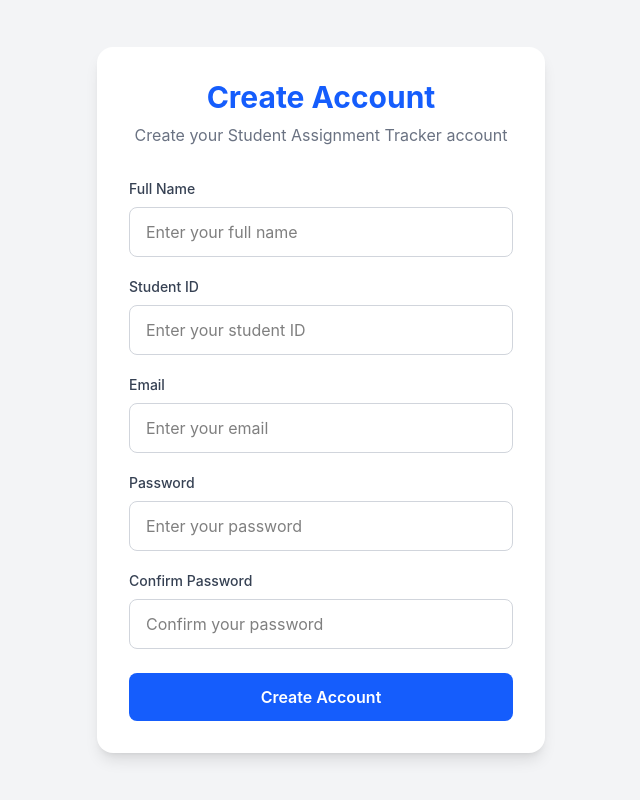
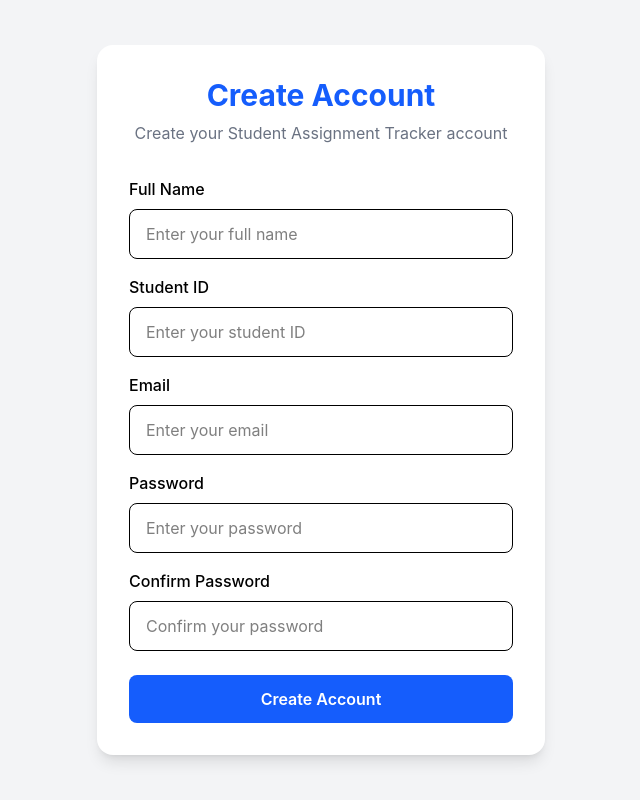
Before and after one commit to tuhinXtg/Student_Assignment_Tracker, a React (Vite) app in the folder frontend/: page /login in a window 1280 px wide. Shown: the whole page, without its empty margins (319-959 px from the left). Built offline with nearby package versions, Linux system fonts and the light colour scheme.

Commit message:
Add registration UI with controlled inputs and client-side validation

```diff
--- a/frontend/src/components/auth/AuthInput.tsx
+++ b/frontend/src/components/auth/AuthInput.tsx
@@ -1,24 +1,35 @@
+import type { ChangeEvent } from "react";
+
 interface AuthInputProps {
     label: string;
     type: string;
+    name: string;
+    value: string;
     placeholder: string;
+    onChange: (event: ChangeEvent<HTMLInputElement>) => void;
 }
 
 export default function AuthInput({
     label,
     type,
+    name,
+    value,
     placeholder,
+    onChange,
 }: AuthInputProps) {
     return (
-        <div className="mb-5">
-            <label className="block text-sm font-medium text-gray-700 mb-2">
+        <div className="mb-4">
+            <label className="block mb-2 font-medium">
                 {label}
             </label>
 
             <input
+                className="w-full px-4 py-3 border rounded-lg outline-none focus:ring-2 focus:ring-blue-500"
                 type={type}
+                name={name}
+                value={value}
+                onChange={onChange}
                 placeholder={placeholder}
-                className="w-full px-4 py-3 border border-gray-300 rounded-lg outline-none focus:ring-2 focus:ring-blue-500"
             />
         </div>
     );
--- a/frontend/src/pages/Register.tsx
+++ b/frontend/src/pages/Register.tsx
@@ -1,43 +1,172 @@
+import { useState, type ChangeEvent, type FormEvent } from "react";
 import AuthLayout from "../components/auth/AuthLayout";
 import AuthInput from "../components/auth/AuthInput";
 import AuthButton from "../components/auth/AuthButton";
 
 export default function Register() {
+    const [formData, setFormData] = useState({
+        fullName: "",
+        studentId: "",
+        email: "",
+        password: "",
+        confirmPassword: "",
+    });
+
+    const [errors, setErrors] = useState({
+        fullName: "",
+        studentId: "",
+        email: "",
+        password: "",
+        confirmPassword: "",
+    });
+
+    const handleChange = (event: ChangeEvent<HTMLInputElement>) => {
+        const { name, value } = event.target;
+
+        setFormData((prevData) => ({
+            ...prevData,
+            [name]: value,
+        }));
+        setErrors((prevErrors) => ({
+            ...prevErrors,
+            [name]: "",
+        }));
+    };
+
+    const handleSubmit = (event: FormEvent<HTMLFormElement>) => {
+        event.preventDefault();
+
+        const newErrors = {
+            fullName: "",
+            studentId: "",
+            email: "",
+            password: "",
+            confirmPassword: "",
+        };
+
+        if (!formData.fullName) {
+            newErrors.fullName = "Full Name is required.";
+        }
+
+        if (!formData.studentId) {
+            newErrors.studentId = "Student ID is required.";
+        }
+
+        if (!formData.email) {
+            newErrors.email = "Email is required.";
+        }
+
+        if (formData.email &&
+            !/^[^\s@]+@[^\s@]+\.[^\s@]+$/.test(formData.email)
+        ) {
+            newErrors.email = "Please enter a valid email address"
+        }
+
+        if (!formData.password) {
+            newErrors.password = "Password is required.";
+        }
+
+        if (!formData.confirmPassword) {
+            newErrors.confirmPassword = "Confirm Password is required.";
+        }
+
+        if (
+            formData.password &&
+            formData.password.length < 8
+        ) {
+            newErrors.password =
+                "Password must be at least 8 characters.";
+        }
+
+        if (
+            formData.password &&
+            formData.confirmPassword &&
+            formData.password !== formData.confirmPassword
+        ) {
+            newErrors.confirmPassword = "Passwords do not match.";
+        }
+
+        setErrors(newErrors);
+
+        if (
+            newErrors.fullName ||
+            newErrors.studentId ||
+            newErrors.email ||
+            newErrors.password ||
+            newErrors.confirmPassword
+        ) {
+            return;
+        }
+
+        console.log("Form Submitted");
+        console.log(formData);
+    };
+
     return (
         <AuthLayout
             title="Create Account"
             subtitle="Create your Student Assignment Tracker account"
         >
-            <form>
+            <form onSubmit={handleSubmit}>
                 <AuthInput
                     label="Full Name"
                     type="text"
+                    name="fullName"
+                    value={formData.fullName}
+                    onChange={handleChange}
                     placeholder="Enter your full name"
                 />
+                <p className="text-red-500 text-sm mt-1">
+                    {errors.fullName}
+                </p>
 
                 <AuthInput
                     label="Student ID"
                     type="text"
+                    name="studentId"
+                    value={formData.studentId}
+                    onChange={handleChange}
                     placeholder="Enter your student ID"
                 />
+                <p className="text-red-500 text-sm mt-1">
+                    {errors.studentId}
+                </p>
 
                 <AuthInput
                     label="Email"
                     type="email"
+                    name="email"
+                    value={formData.email}
+                    onChange={handleChange}
                     placeholder="Enter your email"
                 />
+                <p className="text-red-500 text-sm mt-1">
+                    {errors.email}
+                </p>
 
                 <AuthInput
                     label="Password"
                     type="password"
+                    name="password"
+                    value={formData.password}
+                    onChange={handleChange}
                     placeholder="Enter your password"
                 />
+                <p className="text-red-500 text-sm mt-1">
+                    {errors.password}
+                </p>
 
                 <AuthInput
                     label="Confirm Password"
                     type="password"
+                    name="confirmPassword"
+                    value={formData.confirmPassword}
+                    onChange={handleChange}
                     placeholder="Confirm your password"
                 />
+                <p className="text-red-500 text-sm mt-1">
+                    {errors.confirmPassword}
+                </p>
 
                 <div className="mt-6">
                     <AuthButton text="Create Account" />
```
